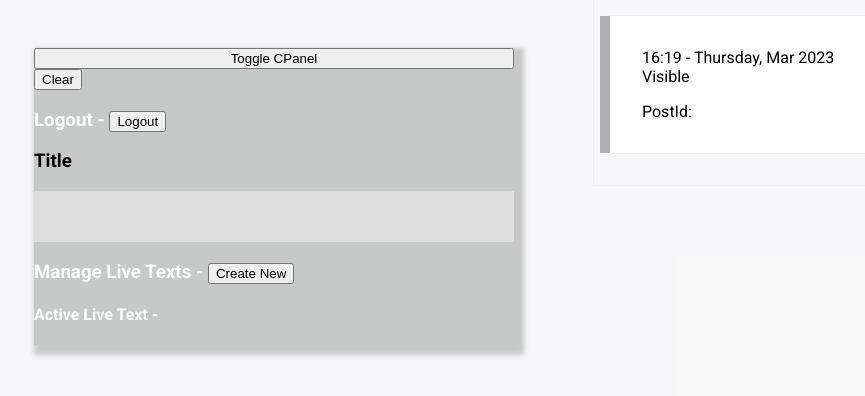
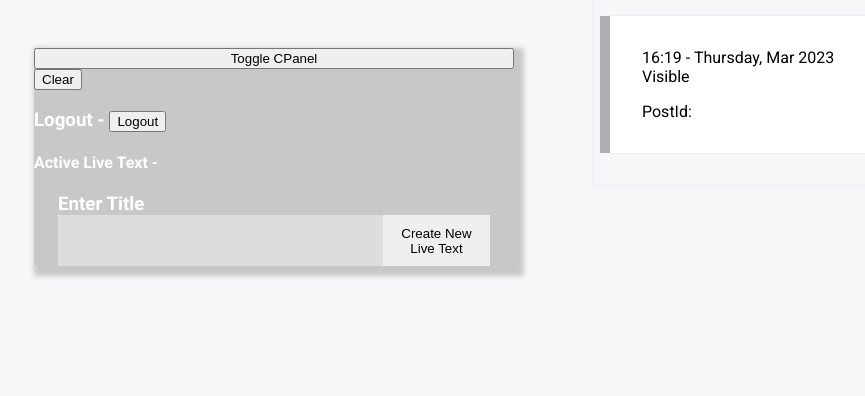
Before and after one commit to xScottishKrissx/live-text-redux, a React (Create React App) app: page / in a window 1280 px wide. Shown: the top 396 px of the page, without its empty margins (86-951 px from the left). Built offline with nearby package versions, Linux system fonts and the light colour scheme.

Commit message:
0.14.3 - Working on column ui

```diff
--- a/src/components/ControlPanel/controlPanel.css
+++ b/src/components/ControlPanel/controlPanel.css
@@ -1,5 +1,34 @@
+.manageColumns-container{
+    width: 90%;
+    margin: 0 auto;
+    display: flex;
+    flex-direction: column;
+    align-items: flex-start;
+}
+
+
+.manageColumns-column div p{
+    margin: 0;
+}
 .manageColumns-column{
     display: flex;
     justify-content: space-evenly;
     align-items: center;
 }
+.manageColumns-createNewLiveColumn{
+    width: 100%;
+}
+.manageColumns-createNewLiveColumn h3{
+    margin: 0;
+}
+.manageColumns-createNewLiveColumn div{
+    display: flex;
+    width: 100%;
+}
+.manageColumns-createNewLiveColumn button{
+    border: none;
+}
+
+.manageColumns-createNewLiveColumn div div div h3{
+    display: none;
+}
--- a/src/components/ControlPanel/controlPanel.js
+++ b/src/components/ControlPanel/controlPanel.js
@@ -53,8 +53,6 @@ export default function ControlPanel({setControlPanelVis}) {
 
         <h3>Logout - <button>Logout</button> </h3>
 
-        <Title passNewFieldValue={setPostTitle}/>
-        <h3>Manage Live Texts - <button onClick={createNewLiveText}>Create New</button> </h3>
 
 
         <h4>Active Live Text - {activeLiveTextState}</h4>
@@ -65,7 +63,10 @@ export default function ControlPanel({setControlPanelVis}) {
             handleSetActive={handleSetActive}
             activeLiveTextState={activeLiveTextState}
             handleDeleteColumn={handleDeleteColumn}
+            createNewLiveText={createNewLiveText}
+            setPostTitle={setPostTitle}
         />
-  </div>
+
+        </div>
   )
 }
--- a/src/components/ControlPanel/cpanelComponents/manageColumns.js
+++ b/src/components/ControlPanel/cpanelComponents/manageColumns.js
@@ -3,7 +3,9 @@ import DOMPurify from 'dompurify'
 import { useDispatch, useSelector } from 'react-redux'
 import { setCPanelVis } from '../../../features/cpanelVis'
 
-export default function ManageColumns({data, handleSetActive, activeLiveTextState, setControlPanelVis, handleDeleteColumn}) {
+import Title from '../../InputForm/Title'
+
+export default function ManageColumns({data, handleSetActive, activeLiveTextState, setControlPanelVis, handleDeleteColumn, setPostTitle, createNewLiveText}) {
   const dispatch = useDispatch()
   const cPanelVis = useSelector((state) => state.cPanelVis.value)
   const goToNewPostInput = (content, id) =>{
@@ -13,9 +15,11 @@ export default function ManageColumns({data, handleSetActive, activeLiveTextStat
   }
   const createMarkup = (html) =>{ return{ __html:DOMPurify.sanitize(html) } }
 
+
   return (
-    Object.keys(data).map((i) =>{
-        return(
+    <div className='manageColumns-container'>
+    {Object.keys(data).map((i) =>{
+      return(
           Object.entries(data[i]).map(([columnId, columnContent]) =>{
             return(
               <div className='manageColumns-column' key={columnId}>
@@ -37,7 +41,16 @@ export default function ManageColumns({data, handleSetActive, activeLiveTextStat
               </div>
             )
           })
-        )
-      })
-  )
+          )
+        })}
+
+      <div className='manageColumns-createNewLiveColumn'>
+        <h3>Enter Title</h3>
+        <div>
+            <Title passNewFieldValue={setPostTitle}/>
+            <button onClick={createNewLiveText}>Create New Live Text</button>
+        </div>
+      </div>
+    </div>
+    )
 }
```
